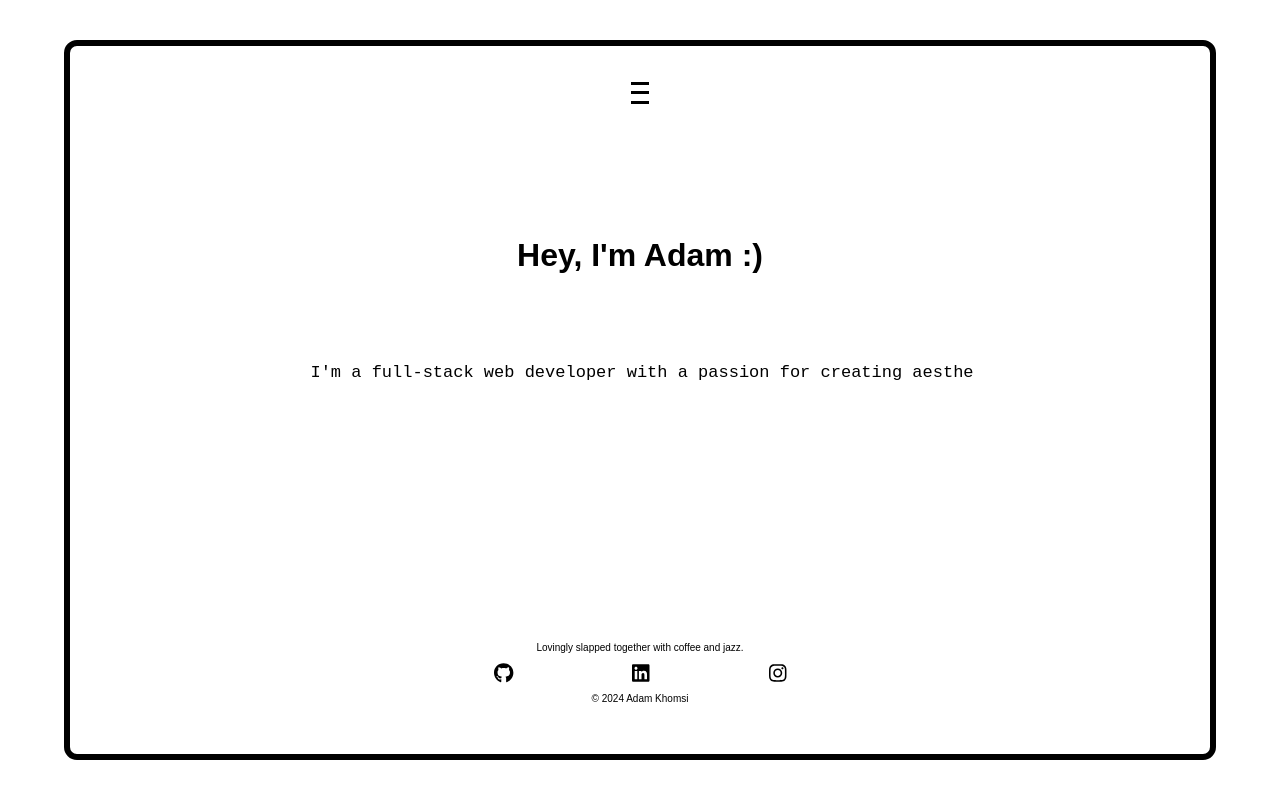
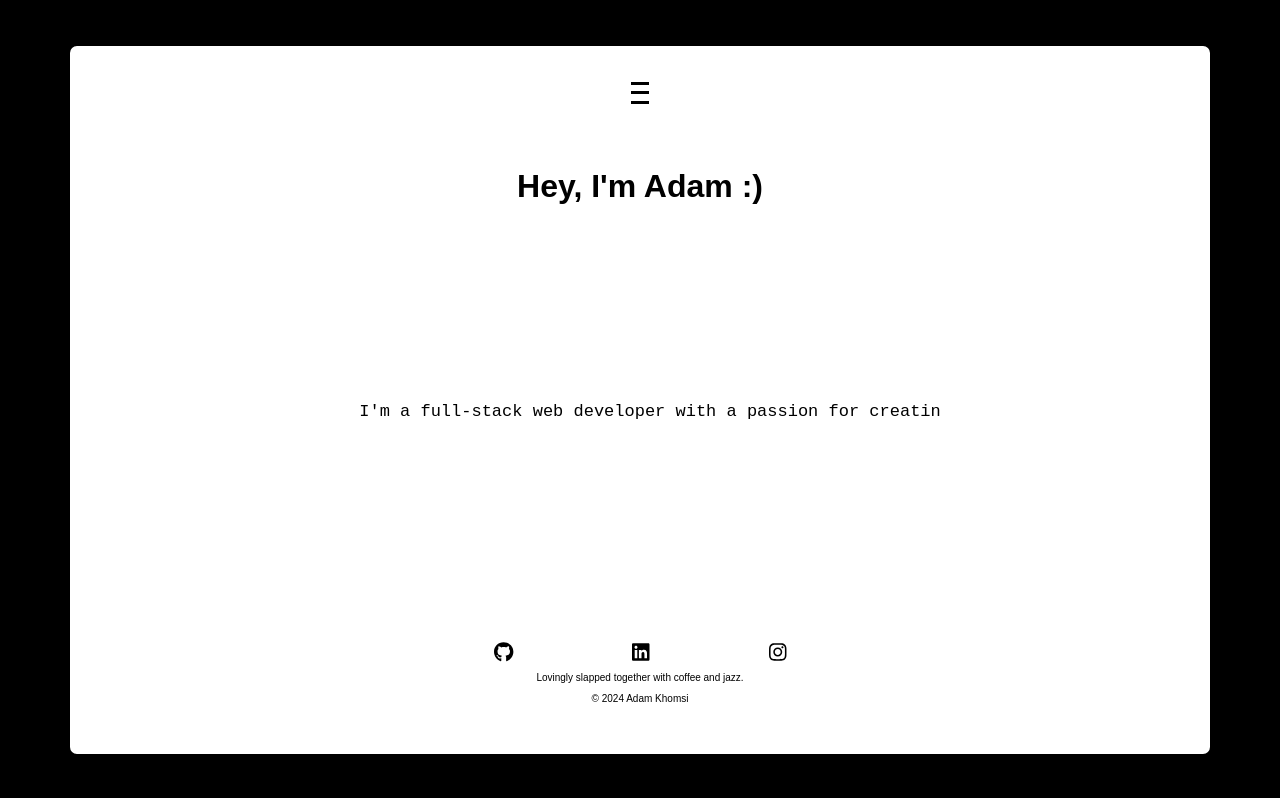
Before and after one commit to mikadosham/adam-khomsi, a React (Create React App) app: page / in a window 1280 px wide. Built offline with nearby package versions, Linux system fonts and the light colour scheme; a web font is replaced by a local one.

Commit message:
cleaning up

```diff
--- a/src/Components/Footer.jsx
+++ b/src/Components/Footer.jsx
@@ -10,7 +10,6 @@ import "./Footer.css";
 const Footer = () => {
   return (
     <footer>
-      <p>Lovingly slapped together with coffee and jazz.</p>
       <div className="footer-icons">
         <a
           href="https://github.com/mikadosham"
@@ -27,13 +26,14 @@ const Footer = () => {
           <FontAwesomeIcon icon={faLinkedin} size="2x" />
         </a>
         <a
-          href="https://www.instagram.com/your-username"
+          href="https://www.instagram.com/adamkhomsi"
           target="_blank"
           rel="noopener noreferrer"
         >
           <FontAwesomeIcon icon={faInstagram} size="2x" />
         </a>
       </div>
+      <p>Lovingly slapped together with coffee and jazz.</p>
       <p>© 2024 Adam Khomsi</p>
     </footer>
   );
--- a/src/Components/Portfolio.jsx
+++ b/src/Components/Portfolio.jsx
@@ -29,9 +29,9 @@ const Portfolio = () => {
     },
     {
       id: 5,
-      name: "Project 1",
-      logo: "budhagirl-logo.jpeg",
-      link: "https://budhagirl.co.uk/",
+      name: "Project 5",
+      logo: "maui-diver-logo.png",
+      link: "https://www.mauidivers.com/",
     },
     {
       id: 6,
--- a/src/Components/Typewriter.css
+++ b/src/Components/Typewriter.css
@@ -4,7 +4,7 @@
   white-space: wrap;
   width: 100%;
   resize: none;
-  height: 150px;
+  height: 350px;
   border: none;
   outline: none;
   text-align: center;
--- a/src/Components/Typewriter.jsx
+++ b/src/Components/Typewriter.jsx
@@ -10,10 +10,10 @@ const Typewriter = ({ text, baseDelay = 10 }) => {
     textareaRef.current.focus(); // Focus on the textarea to show the caret
 
     if (index < text.length) {
-      const delay = Math.random() * 150;
+      const delay = baseDelay + Math.random() * 150;
       const timer = setTimeout(() => {
         setDisplayedText((d) => d + text.charAt(index));
-        setIndex(index + 1);
+        setIndex((prevIndex) => prevIndex + 1);
       }, delay);
 
       return () => clearTimeout(timer);
@@ -34,7 +34,10 @@ const Typewriter = ({ text, baseDelay = 10 }) => {
         onChange={handleUserInput}
         onKeyDown={handleUserInput}
         onMouseDown={(e) => e.preventDefault()} // Prevents selection if needed
-        style={{ cursor: "text" }}
+        style={{
+          cursor: "text",
+          padding: "10px",
+        }}
       />
     </div>
   );
--- a/src/index.css
+++ b/src/index.css
@@ -26,6 +26,7 @@ main {
   display: flex;
   flex-direction: column;
   min-height: 100vh;
+  background-color: black;
 }
 
 .content-wrapper {
@@ -39,6 +40,7 @@ main {
   margin: 40px auto;
   border: 6px solid black;
   display: grid;
+  background-color: white;
 }
 
 header {
```
Also changed, not shown: public/maui-diver-logo.png (added).
